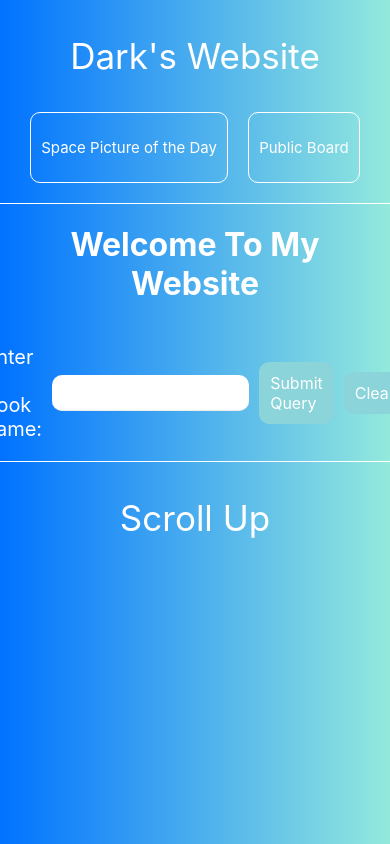
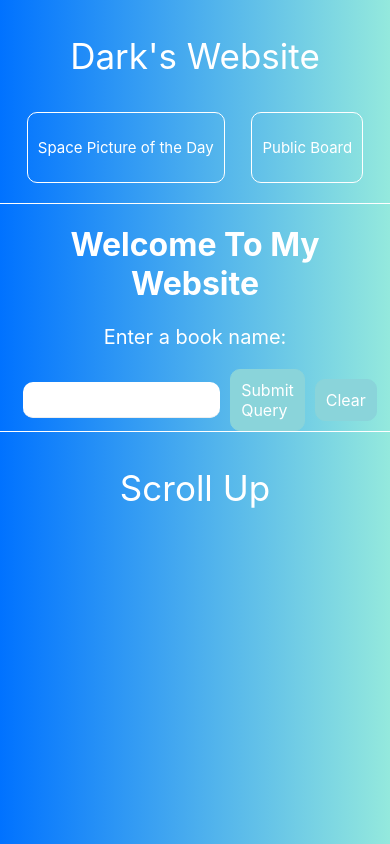
Before and after one commit to elvenhope/My-Website, a Next.js app: page / in a window 390 px wide. Built offline with nearby package versions, Linux system fonts and the light colour scheme.

Commit message:
responsive changes

```diff
--- a/components/HomePage/BookSearch.js
+++ b/components/HomePage/BookSearch.js
@@ -28,8 +28,9 @@ export default function BookSearch() {
 
     return (
         <div className={style.ParentContainer}>
+            <p className={[style.InputTitle, style.MobileVersion].join(" ")}>Enter a book name:</p>
             <div className={style.ContainerDiv}>
-                <p className={style.InputTitle}>Enter a book name:</p>
+                <p className={[style.InputTitle, style.DesktopVersion].join(" ")}>Enter a book name:</p>
                 <input type='text' ref={inputEl} />
                 <div className={style.SubmitBtn} onClick={sendQuery}><p>Submit Query</p></div>
                 <div className={style.SubmitBtn} onClick={Clear}><p>Clear</p></div>
--- a/styles/BookObject/BookImage.module.scss
+++ b/styles/BookObject/BookImage.module.scss
@@ -1,5 +1,6 @@
 .Image {
-    width: 200px;
+    width: 100%;
+    max-width: 135px;
 
     .activeImage {
         width: 100%;
--- a/styles/BookSearch/BookSearch.module.scss
+++ b/styles/BookSearch/BookSearch.module.scss
@@ -1,15 +1,7 @@
-.ParentContainer {
-    width: 50%;
-    margin: 0 auto;
-}
 .ContainerDiv {
     display: flex;
     justify-content: center;
     align-items: center;
-
-    .InputTitle {
-        font-size: 20px;
-    }
 
     input {
         padding: 10px;
@@ -18,29 +10,66 @@
         border-bottom: 1px solid #eee; // add only bottom border
         margin-left: 10px;
     }
+
     .SubmitBtn {
         margin-left: 10px;
         background-color: rgb(138, 212, 218);
         border: 1px rgb(138, 212, 218) solid;
         border-radius: 10px;
         cursor: pointer;
+
         p {
             margin: 0;
             padding: 10px;
         }
     }
 }
+
+.InputTitle {
+    font-size: 20px;
+}
+
 .ResultContainer {
     display: flex;
     flex-direction: column;
     justify-content: center;
+    width: 50%;
+    margin: 0 auto;
 }
+
+.DesktopVersion {
+    display: block;
+    text-align: center;
+}
+
+.MobileVersion {
+    display: none;
+    text-align: center;
+}
+
+@media (max-width: 768px) {
+    .MobileVersion {
+        display: block;
+    }
+    .DesktopVersion {
+        display: none;
+    }
+    .ResultContainer {
+        width: unset;
+        margin: unset;
+    }
+}
+
+
+
 .loader {
     margin: 0 auto;
 }
+
 .NotLoading {
     display: none;
 }
+
 .ldsellipsis {
     display: inline-block;
     position: relative;
--- a/styles/globals.scss
+++ b/styles/globals.scss
@@ -75,3 +75,12 @@ footer {
     }
   }
 }
+
+@media (max-width: 568px) {
+  header {
+    .NavBar {
+      padding-left: unset;
+      padding-right: unset;
+    }
+  }
+}
```
